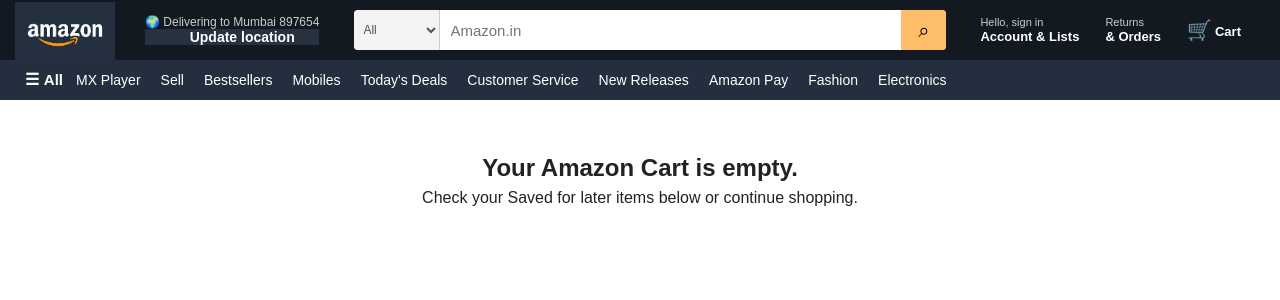
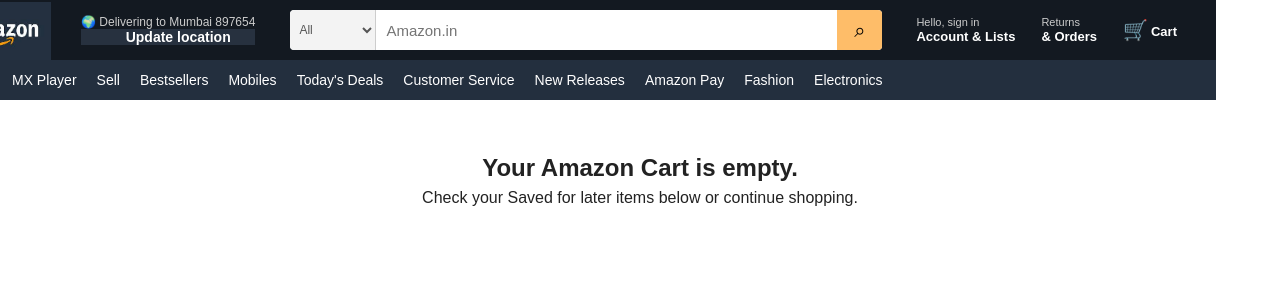
Before and after one commit to abdul2005-tech/Amazon_clone, a React (Vite) app: page /cart in a window 1280 px wide. Shown: the top 300 px of the page. Built offline with nearby package versions, Linux system fonts and the light colour scheme.

Commit message:
changed width

```diff
--- a/src/index.css
+++ b/src/index.css
@@ -22,11 +22,11 @@
   position: fixed;
   top: 0;
   left: 0;
-  width: 100vw;
+  width: 90vw;
   height: 100px;
   /* Navbar height */
   z-index: 100;
-  background-color: pink;
+  background-color: rgb(211, 192, 255);
   display: flex;
   justify-content: center;
   align-items: center;
```
